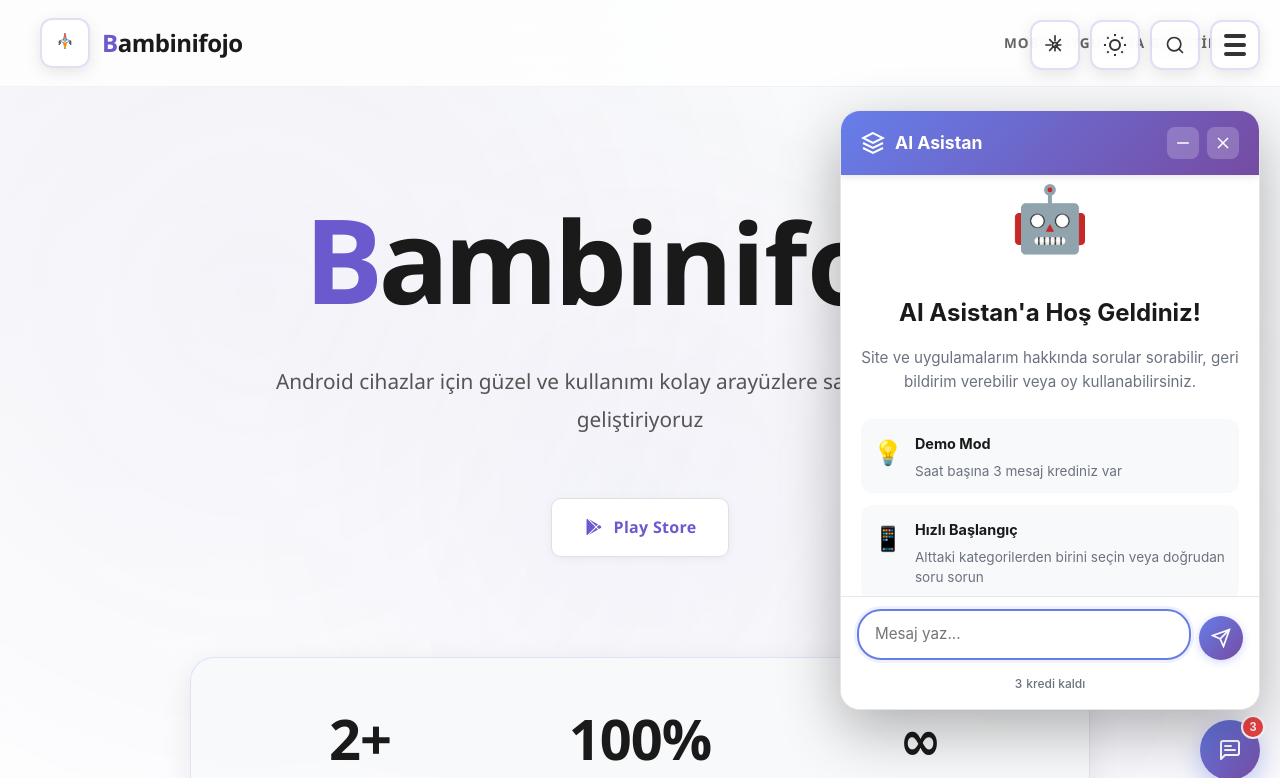
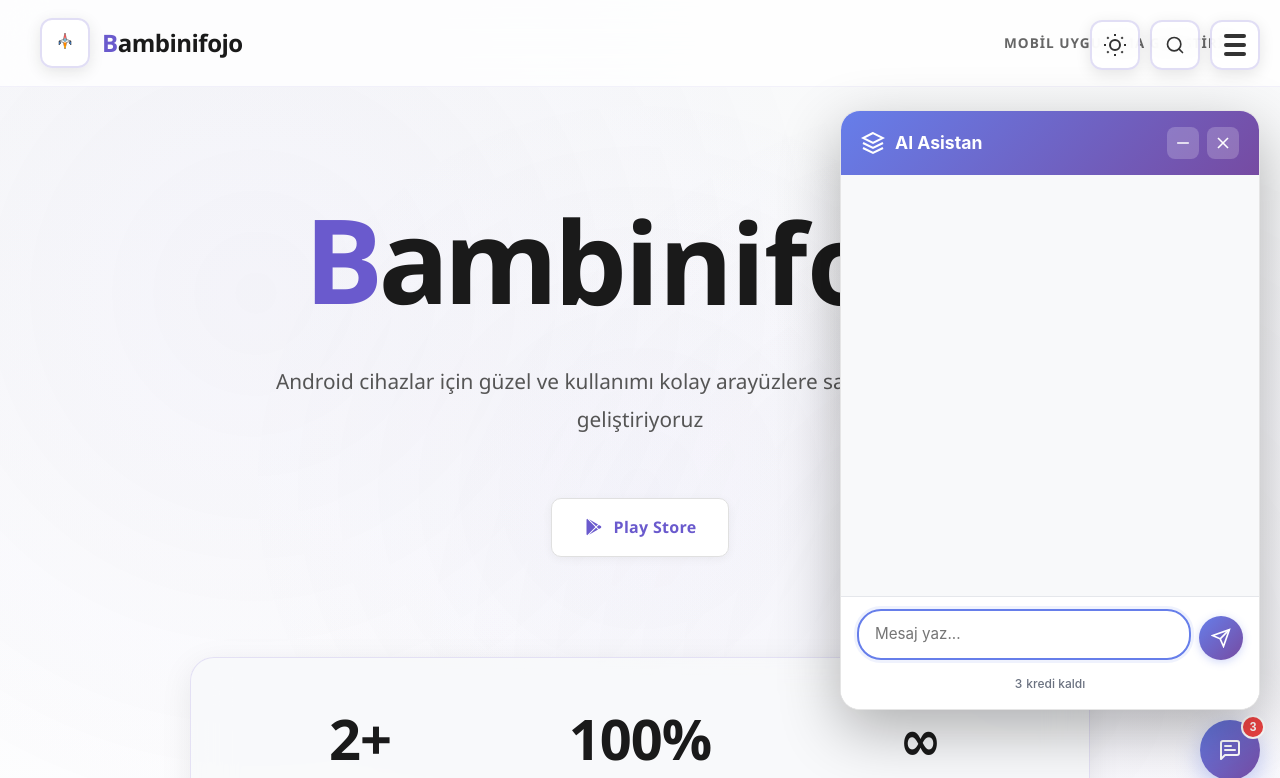
Before and after one commit to Bambinifojo/Bambinifojo.github.io, a website: page index.html in a window 1280 px wide. Both pictures are taken after a click on the button "AI Asistan". Shown: the top 778 px of the page. Drawn offline with Linux system fonts and the light colour scheme.

Commit message:
Admin paneli linkleri kaldırıldı ve AI asistan welcome section kaldırıldı

```diff
--- a/ai-assistant.js
+++ b/ai-assistant.js
@@ -157,6 +157,10 @@
     if (modal) {
         modal.classList.toggle('active');
         if (modal.classList.contains('active')) {
+            // Chat messages'ı direkt aktif yap (welcome section yok)
+            const chatMessages = document.getElementById('aiChatMessages');
+            if (chatMessages) chatMessages.classList.add('active');
+
             const input = document.getElementById('aiMessageInput');
             if (input) {
                 setTimeout(() => input.focus(), 100);
@@ -190,10 +194,8 @@
     input.value = '';
     input.style.height = 'auto';
 
-    // Welcome section'ı gizle
-    const welcomeSection = document.getElementById('aiWelcomeSection');
+    // Welcome section'ı gizle (zaten HTML'den kaldırıldı)
     const chatMessages = document.getElementById('aiChatMessages');
-    if (welcomeSection) welcomeSection.style.display = 'none';
     if (chatMessages) chatMessages.classList.add('active');
 
     // Krediyi azalt
--- a/index.html
+++ b/index.html
@@ -34,13 +34,6 @@
   </div>
 </div>
 
-<!-- Admin Panel Button -->
-<a href="admin-login.html" class="admin-toggle" id="adminToggle" title="Admin Paneli" aria-label="Admin Paneli">
-  <svg xmlns="http://www.w3.org/2000/svg" width="20" height="20" viewBox="0 0 24 24" fill="none" stroke="currentColor" stroke-width="2" stroke-linecap="round" stroke-linejoin="round">
-    <circle cx="12" cy="12" r="3"></circle>
-    <path d="M12 1v6m0 6v6M5.64 5.64l4.24 4.24m4.24 4.24l4.24 4.24M1 12h6m6 0h6M5.64 18.36l4.24-4.24m4.24-4.24l4.24-4.24"></path>
-  </svg>
-</a>
 
 <!-- Dark/Light Mode Toggle -->
 <div class="theme-toggle" id="themeToggle" title="Tema Değiştir">
@@ -79,7 +72,6 @@
   <a href="#skills" class="menu-item">⚡ Yetenekler</a>
   <a href="#apps" class="menu-item">📱 Uygulamalar</a>
   <a href="contact.html" class="menu-item">✉️ İletişim</a>
-  <a href="admin-login.html" class="menu-item admin-link">⚙️ Admin Paneli</a>
 </div>
 
 <!-- Header Section -->
@@ -410,30 +402,6 @@
         </div>
       </div>
 
-      <!-- Welcome Message -->
-      <div class="ai-welcome-section" id="aiWelcomeSection">
-        <div class="ai-welcome-content">
-          <div class="ai-welcome-icon">🤖</div>
-          <h3>AI Asistan'a Hoş Geldiniz!</h3>
-          <p>Site ve uygulamalarım hakkında sorular sorabilir, geri bildirim verebilir veya oy kullanabilirsiniz.</p>
-          <div class="ai-mode-info">
-            <div class="ai-mode-item">
-              <span class="ai-mode-icon">💡</span>
-              <div>
-                <strong>Demo Mod</strong>
-                <p>Saat başına 3 mesaj krediniz var</p>
-              </div>
-            </div>
-            <div class="ai-mode-item">
-              <span class="ai-mode-icon">📱</span>
-              <div>
-                <strong>Hızlı Başlangıç</strong>
-                <p>Alttaki kategorilerden birini seçin veya doğrudan soru sorun</p>
-              </div>
-            </div>
-          </div>
-        </div>
-      </div>
 
       <!-- Chat Messages -->
       <div class="ai-chat-messages" id="aiChatMessages"></div>
--- a/scripts.js
+++ b/scripts.js
@@ -644,7 +644,9 @@
       closeMenu();
 
       // Smooth scroll to target section
-      if (href && href !== '#' && href !== '#home') {
+      // Sadece hash (#) ile başlayan veya geçerli CSS selector olan href'ler için querySelector kullan
+      if (href && href !== '#' && href !== '#home' && href.startsWith('#')) {
+        // Hash ile başlayan linkler için (örn: #about, #contact)
         const target = document.querySelector(href);
         if (target) {
           setTimeout(() => {
```
Also changed, not shown: contact.html (+0 -8 lines), task-cosmos/index.html (+0 -7 lines).
